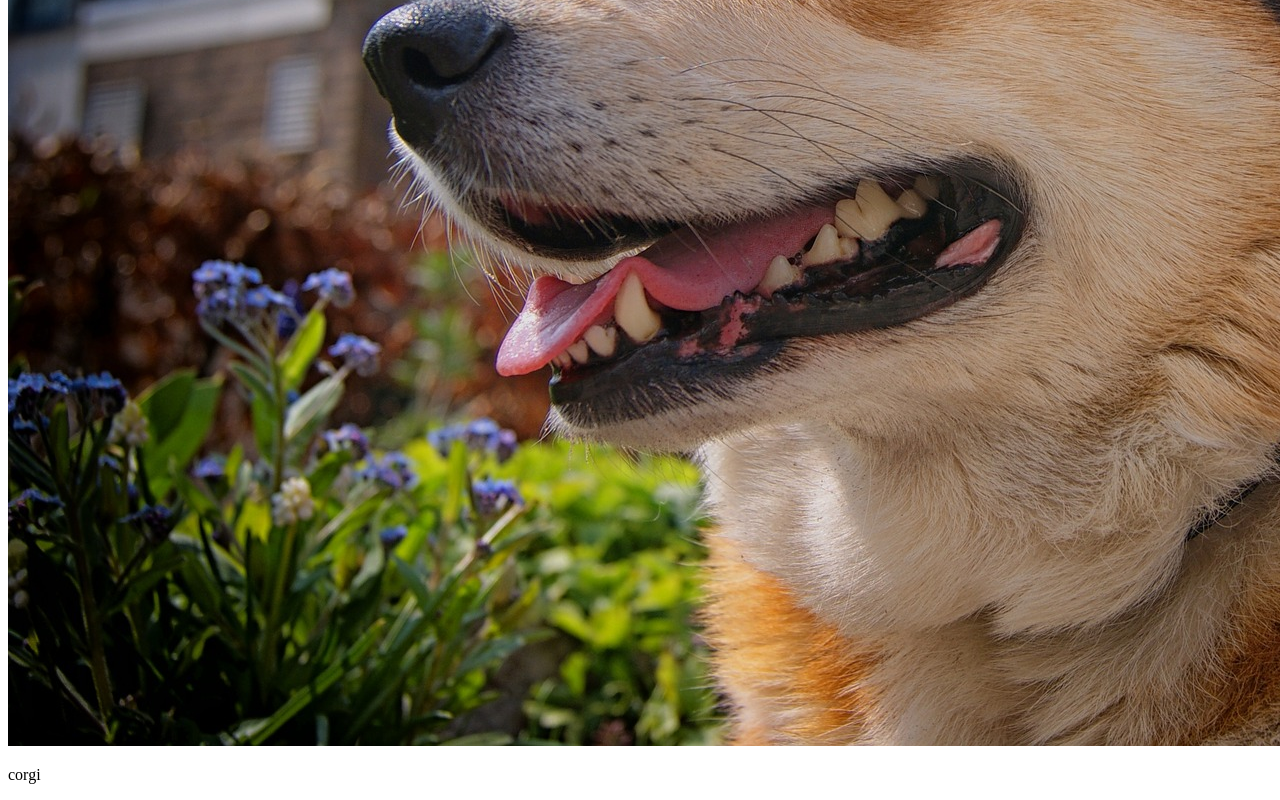
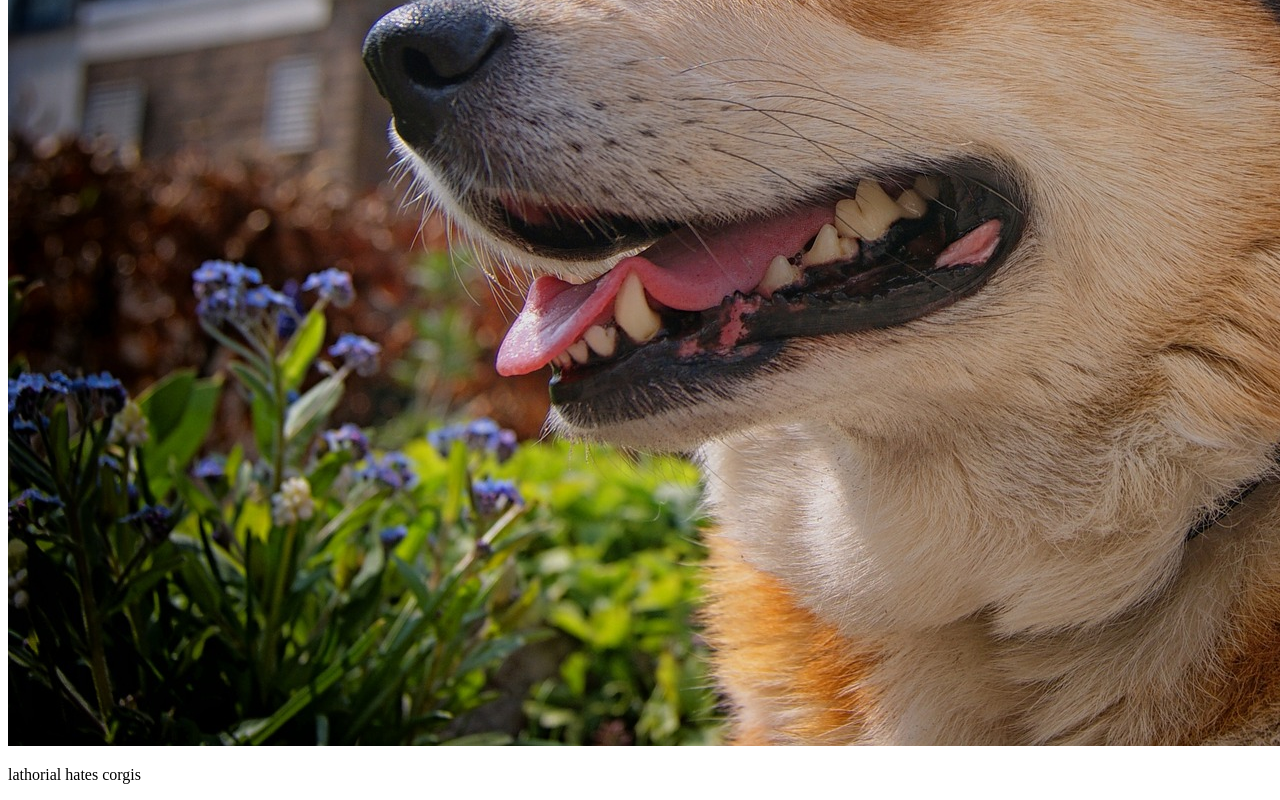
Before and after one commit to corgisout/corgisout.github.io, a plain HTML site: page index.html in a window 1280 px wide. Shown: the part 547-1347 px from the top of the page. Drawn offline with Linux system fonts and the light colour scheme.

Commit message:
lathorial

```diff
--- a/index.html
+++ b/index.html
@@ -6,4 +6,4 @@
 </head>
 
 <img src="img/firstcorgi.jpg" alt="corgi"/>
-<p>corgi</p>
+<p>lathorial hates corgis</p>
```
